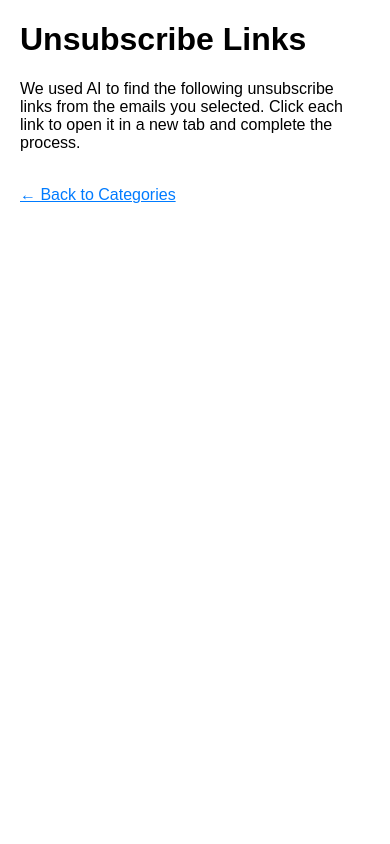
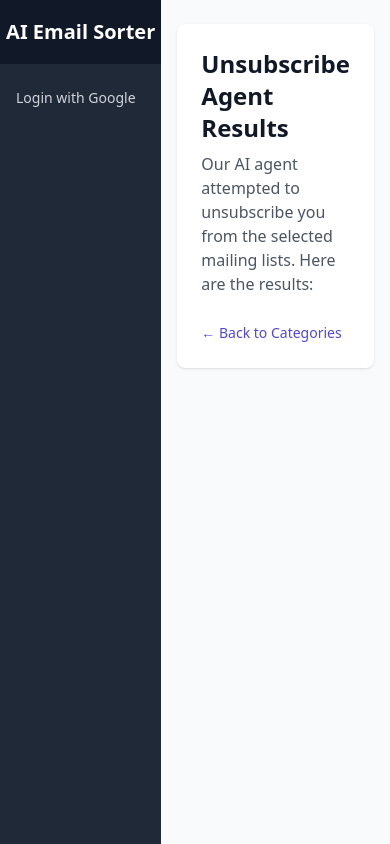
Before and after one commit to brunols7/email-ai, a FastAPI app: page /unsubscribe-results in a window 390 px wide. Run offline with FastAPI, Linux system fonts and the light colour scheme; the visitor is signed in with stand-in values (Sample User, id 1); parts of the project's set-up code (start-up, migrations or seed data) failed here and were passed over; some libraries are stand-ins or nearby versions.

Commit message:
Update styles

```diff
--- a/app/templates/unsubscribe_results.html
+++ b/app/templates/unsubscribe_results.html
@@ -1,36 +1,34 @@
-<!DOCTYPE html>
-<html lang="en">
-<head>
-    <meta charset="UTF-8">
-    <title>Unsubscribe Links Found</title>
-    <style>
-        body { font-family: sans-serif; margin: 20px; }
-        .container { max-width: 800px; margin: auto; }
-        li { margin-bottom: 15px; }
-        a { color: #007bff; }
-        .not-found { color: #6c757d; }
-    </style>
-</head>
-<body>
-    <div class="container">
-        <h1>Unsubscribe Links</h1>
-        <p>We used AI to find the following unsubscribe links from the emails you selected. Click each link to open it in a new tab and complete the process.</p>
+{% extends "layout.html" %}
 
-        <ul>
-            {% for item in links %}
-                <li>
-                    <strong>From:</strong> {{ item.from }} <br>
-                    {% if item.link and item.link != "None" %}
-                        <strong>Link:</strong> <a href="{{ item.link }}" target="_blank" rel="noopener noreferrer">{{ item.link }}</a>
-                    {% else %}
-                        <strong class="not-found">Link: Not found</strong>
-                    {% endif %}
-                </li>
-            {% endfor %}
-        </ul>
+{% block title %}Unsubscribe Results{% endblock %}
 
-        <br>
-        <a href="/categories"> &larr; Back to Categories</a>
+{% block content %}
+<div class="bg-white p-6 rounded-lg shadow">
+    <h1 class="text-2xl font-semibold text-gray-900">Unsubscribe Agent Results</h1>
+    <p class="mt-2 text-gray-600">Our AI agent attempted to unsubscribe you from the selected mailing lists. Here are the results:</p>
+
+    <ul class="mt-6 divide-y divide-gray-200">
+        {% for result in unsubscribe_results %}
+        <li class="py-4">
+            <div class="flex space-x-3">
+                <div class="flex-1 space-y-1">
+                    <div class="flex items-center justify-between">
+                        <h3 class="text-sm font-medium">Attempt for: {{ result.from_address or 'Unknown Sender' }}</h3>
+                        {% if result.success %}
+                            <p class="text-sm text-green-600 bg-green-100 px-2 py-1 rounded-full">Success</p>
+                        {% else %}
+                            <p class="text-sm text-red-600 bg-red-100 px-2 py-1 rounded-full">Failed</p>
+                        {% endif %}
+                    </div>
+                    <p class="text-sm text-gray-500">Reason: {{ result.reason }}</p>
+                </div>
+            </div>
+        </li>
+        {% endfor %}
+    </ul>
+
+    <div class="mt-6">
+        <a href="/categories" class="text-sm font-medium text-indigo-600 hover:text-indigo-500">&larr; Back to Categories</a>
     </div>
-</body>
-</html>
+</div>
+{% endblock %}
```
Also changed, not shown: app/templates/dashboard.html (+46 -5 lines), app/templates/index.html (+12 -6 lines).
